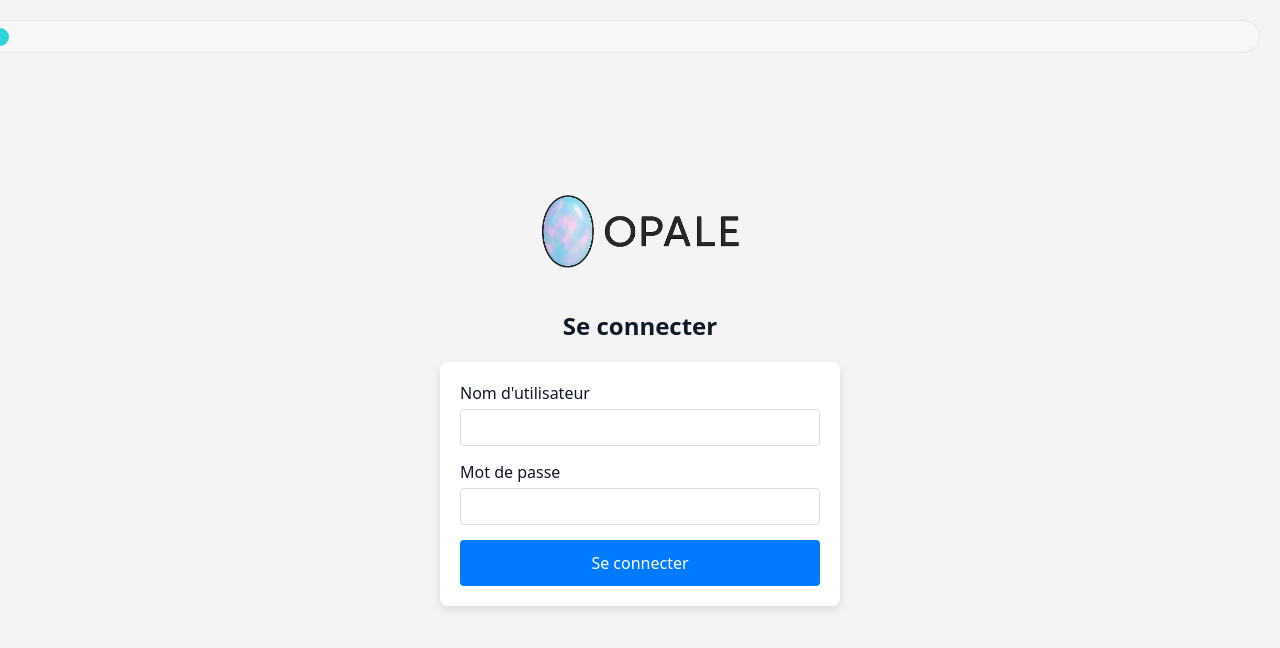
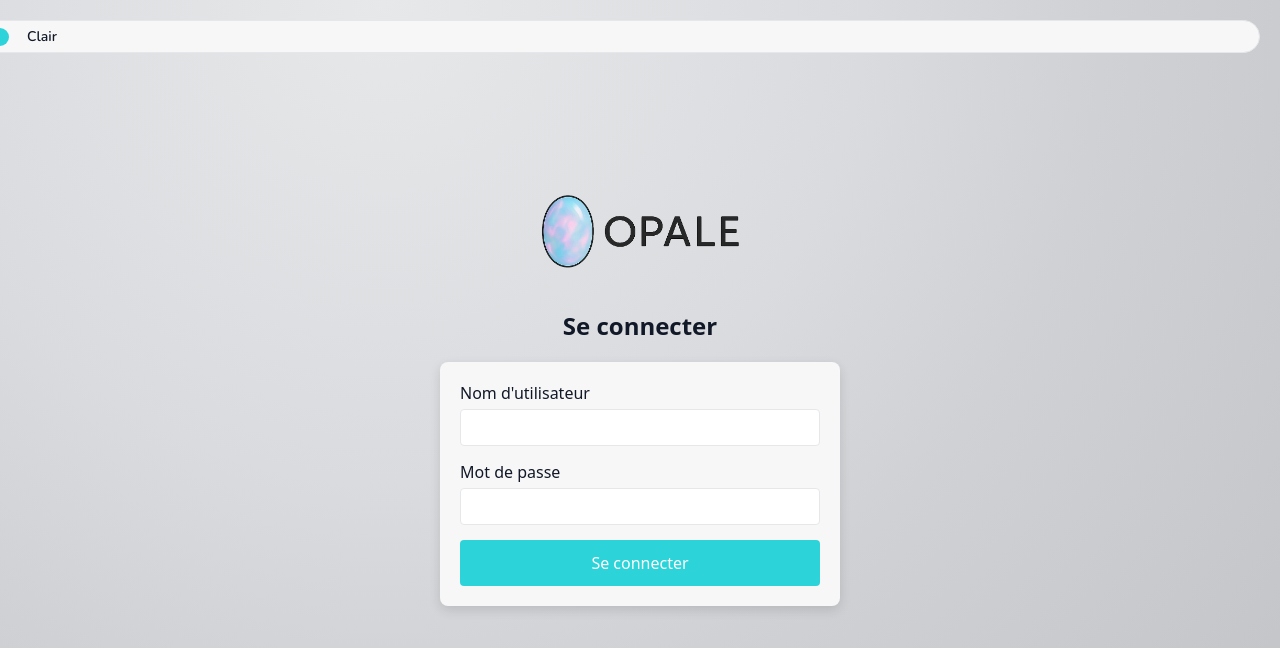
Before and after one commit to AlexisMtksJunia/OPALE-Front-git, a React (Vite) app: page /login in a window 1280 px wide. Shown: the top 648 px of the page. Built offline with nearby package versions, Linux system fonts and the light colour scheme.

Commit message:
Update login-page.css

```diff
--- a/src/styles/pages/login/login-page.css
+++ b/src/styles/pages/login/login-page.css
@@ -5,13 +5,9 @@
     justify-content: center;
     align-items: center;
     height: 100vh;
-    background-color: #f4f4f4;
+    background-color: var(--bg);
+    color: var(--text);
     transition: background-color 0.3s, color 0.3s;
-}
-
-.login-container.dark {
-    background-color: #2c2c2c; /* Couleur de fond sombre */
-    color: #f9f9f9; /* Texte clair */
 }
 
 .login-logo {
@@ -27,18 +23,13 @@ h2 {
 }
 
 .login-form {
-    background: white;
+    background: var(--panel-soft);
     padding: 20px;
     border-radius: 8px;
-    box-shadow: 0 4px 8px rgba(0, 0, 0, 0.1);
+    box-shadow: var(--shadow-md);
     width: 100%;
     max-width: 400px;
     transition: background-color 0.3s, border-color 0.3s;
-}
-
-.login-form.dark {
-    background: #333; /* Fond sombre pour la forme */
-    border: 1px solid #444; /* Bordure sombre */
 }
 
 .input-group {
@@ -48,24 +39,27 @@ h2 {
 .input-group label {
     display: block;
     margin-bottom: 5px;
+    color: var(--text); /* Texte des labels en mode sombre */
 }
 
 .input-group input {
     width: 100%;
     padding: 10px;
     border-radius: 4px;
-    border: 1px solid #ddd;
+    border: 1px solid var(--border);
+    background-color: var(--input-bg);
+    color: var(--text);
     transition: border-color 0.3s;
 }
 
-.input-group input.dark {
-    border-color: #555; /* Bordure sombre pour les champs */
+.input-group input:focus {
+    border-color: var(--brand);
 }
 
 .login-btn {
     width: 100%;
     padding: 12px;
-    background-color: #007bff;
+    background-color: var(--brand);
     color: white;
     border: none;
     border-radius: 4px;
@@ -73,7 +67,7 @@ h2 {
 }
 
 .login-btn:hover {
-    background-color: #0056b3;
+    background-color: var(--brand-hover);
 }
 
 /* Style du bouton ThemeToggle */
@@ -92,20 +86,20 @@ h2 {
     width: 20px;
     height: 20px;
     border-radius: 50%;
-    background-color: #f9f9f9;
+    background-color: var(--text);
     margin-right: 10px;
 }
 
 .theme-toggle-text {
-    color: #f9f9f9;
+    color: var(--text);
     font-size: 14px;
 }
 
 /* Style du bouton lorsque le mode sombre est activé */
-body.dark .theme-toggle-btn {
-    color: #f9f9f9;
+body[data-theme="dark"] .theme-toggle-thumb {
+    background-color: var(--text);
 }
 
-body.dark .theme-toggle-thumb {
-    background-color: #333;
+body[data-theme="dark"] .theme-toggle-text {
+    color: var(--text);
 }
```
